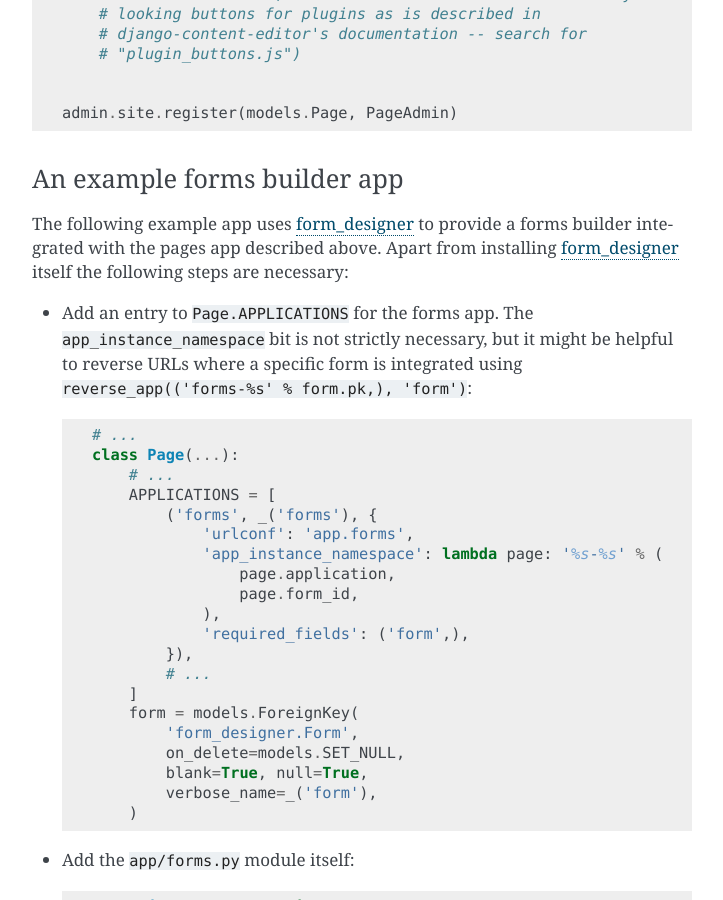
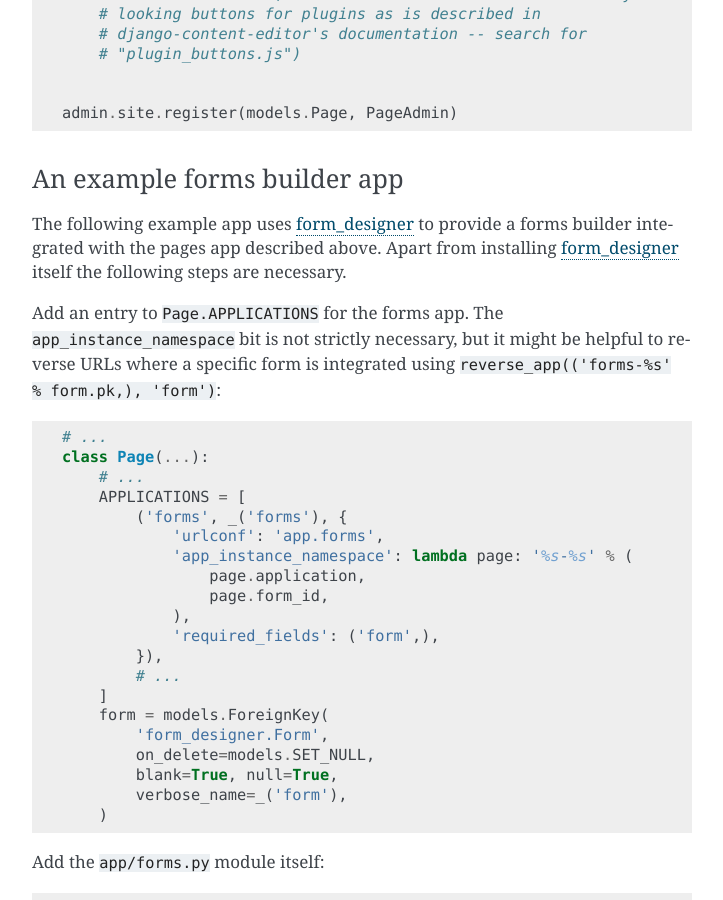
Before and after one commit to feincms/feincms3, a Sphinx documentation site: the page built from docs/index.rst, in a window 1280 px wide and 900 px high, scrolled down 8772 px. Shown: the whole window, without its empty margins (388-1111 px from the left). Built offline with Sphinx 7.4.7, drawn with Linux system fonts in a browser that asks for light colours; the version number could not be read and is left out.

```diff
--- a/docs/index.rst
+++ b/docs/index.rst
@@ -408,12 +408,12 @@ An example forms builder app
 
 The following example app uses form_designer_ to provide a forms builder
 integrated with the pages app described above. Apart from installing
-form_designer_ itself the following steps are necessary:
+form_designer_ itself the following steps are necessary.
 
-- Add an entry to ``Page.APPLICATIONS`` for the forms app. The
-  ``app_instance_namespace`` bit is not strictly necessary, but it might
-  be helpful to reverse URLs where a specific form is integrated using
-  ``reverse_app(('forms-%s' % form.pk,), 'form')``::
+Add an entry to ``Page.APPLICATIONS`` for the forms app. The
+``app_instance_namespace`` bit is not strictly necessary, but it might
+be helpful to reverse URLs where a specific form is integrated using
+``reverse_app(('forms-%s' % form.pk,), 'form')``::
 
     # ...
     class Page(...):
@@ -436,7 +436,7 @@ form_designer_ itself the following steps are necessary:
             verbose_name=_('form'),
         )
 
-- Add the ``app/forms.py`` module itself::
+Add the ``app/forms.py`` module itself::
 
     from django.conf.urls import url
     from django.http import HttpResponseRedirect
@@ -482,7 +482,7 @@ form_designer_ itself the following steps are necessary:
         url(r'^$', form, name='form'),
     ]
 
-- Add the required template::
+Add the required template::
 
     {% extends "base.html" %}
 
```
